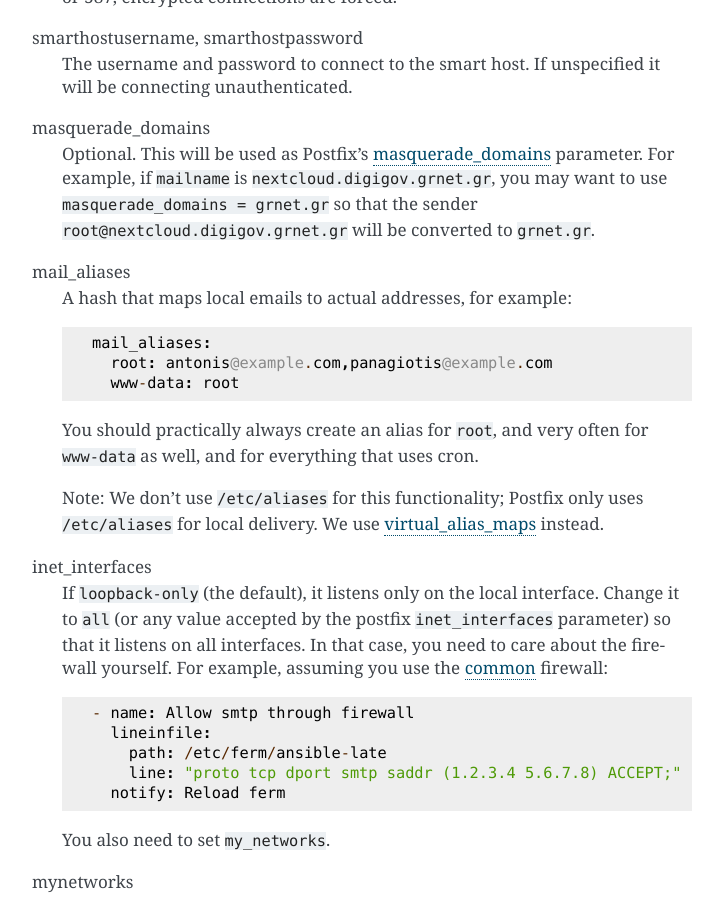
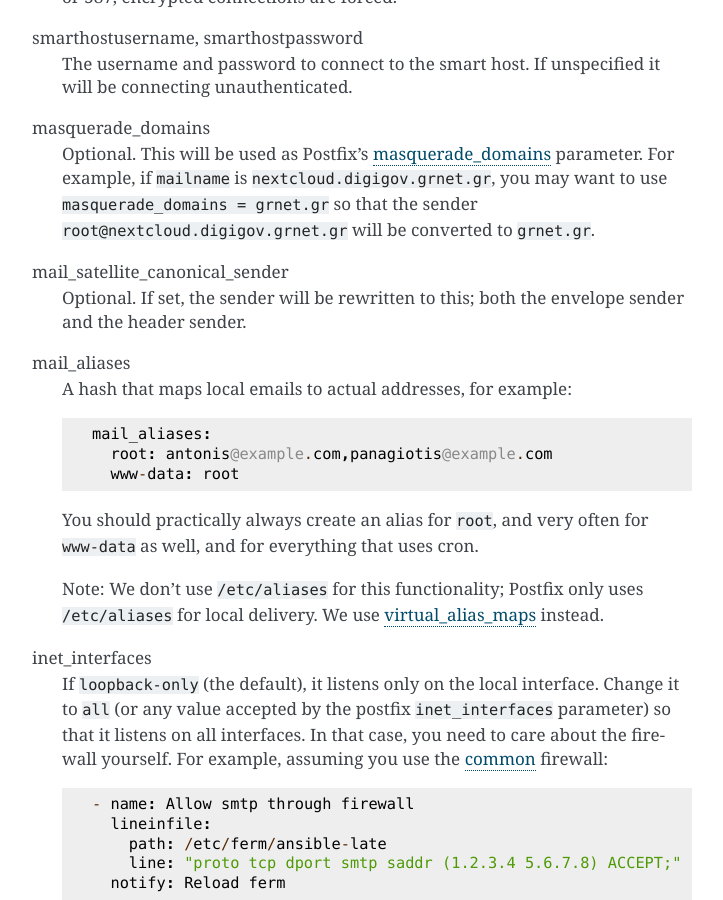
Before and after one commit to aptiko/aptiko.general, a Sphinx documentation site: the page built from docs/mail_satellite.rst, in a window 1280 px wide and 900 px high, scrolled down 809 px. Shown: the whole window, without its empty margins (388-1111 px from the left). Built offline with Sphinx 7.4.7, drawn with Linux system fonts in a browser that asks for light colours.

Commit message:
Add parameter mail_satellite_canonical_sender

```diff
--- a/docs/mail_satellite.rst
+++ b/docs/mail_satellite.rst
@@ -51,6 +51,10 @@ masquerade_domains
 
   .. _masquerade_domains: http://www.postfix.org/postconf.5.html#masquerade_domains
 
+mail_satellite_canonical_sender
+  Optional. If set, the sender will be rewritten to this; both the envelope
+  sender and the header sender.
+
 mail_aliases
   A hash that maps local emails to actual addresses, for example::
 
```
Also changed, not shown: 3 other files.
